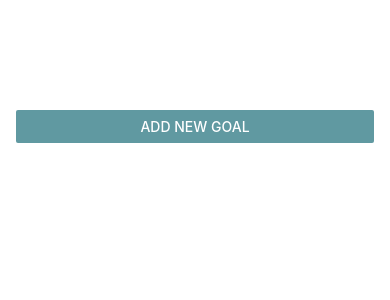
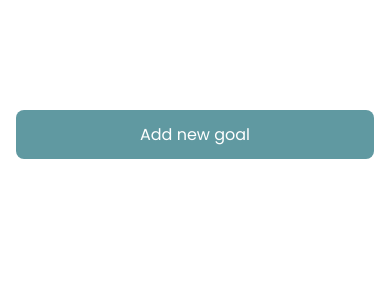
Before and after one commit to patrickpbarroso/Goally, a React Native app: screen / in a window 390 px wide. Shown: the top 300 px of the page. Built offline with nearby package versions, Linux system fonts and the light colour scheme.

Commit message:
feat: Creating custom button component and editing goal icon

```diff
--- a/App.js
+++ b/App.js
@@ -8,7 +8,7 @@ import {useEffect} from 'react';
 
 import GoalItem from './components/GoalItem';
 import GoalInput from './components/GoalInput';
-import CustomText from './components/CustomText'
+import CustomButton from './components/CustomButton';
 
 SplashScreen.preventAutoHideAsync();
 
@@ -63,7 +63,8 @@ export default function App() {
         <Text style={styles.iconText}>Momentum</Text>
       </View>
       <View styles={styles.addNewGoalButton}>
-        <Button title='Add new goal' color={'#6099A1'} onPress={startAddGoalHandler}/>
+        <CustomButton buttonTitle='Add new goal' buttonColor='#6099A1' onPress={startAddGoalHandler}/>
+        {/* <Button title='Add new goal' color={'#6099A1'} onPress={startAddGoalHandler}/> */}
       </View>
       <GoalInput onAddGoal={addGoalHandler} isVisible={modalIsVisible} onCancel={endAddGoalHandler}/>
       <View style={styles.goalsContainer}>
--- /dev/null
+++ b/components/CustomButton.js
@@ -0,0 +1,39 @@
+import React from 'react';
+import { TouchableOpacity, Text, StyleSheet } from 'react-native';
+
+import CustomText from './CustomText';
+
+function CustomButton(props){
+    return (
+        <TouchableOpacity
+        style={{
+            backgroundColor: props.buttonColor,
+            paddingVertical: 12,
+            paddingHorizontal: 24,
+            borderRadius: 8,
+            alignItems: 'center',
+        }}
+        onPress={props.onPress}
+        >
+            <CustomText style={styles.buttonText} text={props.buttonTitle}/>
+        </TouchableOpacity>
+    )
+}
+
+export default CustomButton;
+
+const styles = StyleSheet.create({
+    button: {
+        backgroundColor: '#007AFF',
+        paddingVertical: 12,
+        paddingHorizontal: 24,
+        borderRadius: 8,
+        alignItems: 'center',
+    },
+    buttonText: {
+        color: '#fff',
+        fontSize: 16,
+        fontWeight: '600',
+        fontFamily: 'Jaro-Regular',
+    },
+})
--- a/components/GoalInput.js
+++ b/components/GoalInput.js
@@ -1,5 +1,7 @@
 import { useState } from 'react';
 import {StyleSheet, View, TextInput, Button, Modal, Image} from 'react-native';
+
+import CustomButton from './CustomButton';
 
 function GoalInput(props){
     const [enteredGoalText, setEnteredGoalText] = useState('');
@@ -25,10 +27,10 @@ function GoalInput(props){
                 />
                 <View style={styles.buttonContainer}>
                     <View style={styles.button}>
-                        <Button title="Cancel" onPress={props.onCancel} color='#E0604F'/>
+                        <CustomButton buttonTitle="Cancel" onPress={props.onCancel} buttonColor='#E0604F'/>
                     </View>
                     <View style={styles.button}>
-                        <Button title="Add Goal" onPress={addGoalHandler} color='#40B86E'/>
+                        <CustomButton buttonTitle="Add Goal" onPress={addGoalHandler} buttonColor='#40B86E'/>
                     </View>
                 </View>
 
@@ -70,7 +72,7 @@ const styles = StyleSheet.create({
         marginTop: 16,
     },
     button: {
-        width: 100,
+        width: 120,
         marginHorizontal: 8
     }
 })
```
Also changed, not shown: assets/images/goal.png.
